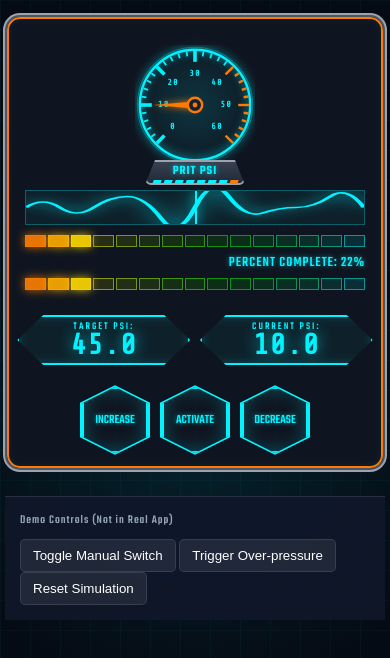
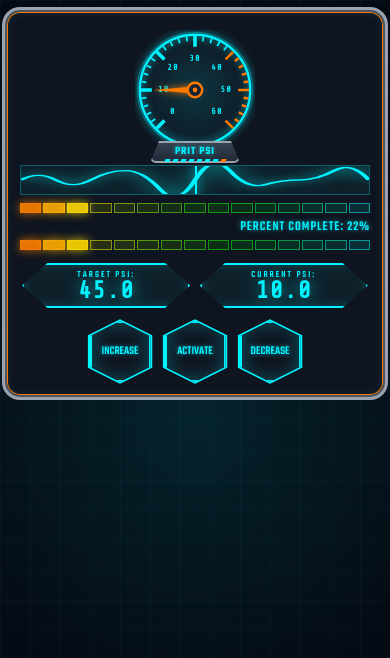
Before and after one commit to sziegler68/On_Board_Air_App, a plain HTML site: page index.html in a window 390 px wide. Drawn offline with nearby package versions, Linux system fonts and the light colour scheme.

Commit message:
Fix mobile layout - viewport-height constrained, aggressive scaling for phones

```diff
--- a/style.css
+++ b/style.css
@@ -29,6 +29,7 @@ body {
     justify-content: center;
     align-items: center;
     height: 100vh;
+    height: 100dvh;
     padding: 10px;
     overflow: hidden;
     position: relative;
@@ -54,30 +55,28 @@ body {
 .hud-wrapper {
     width: 100%;
     max-width: 600px;
+    max-height: calc(100vh - 20px);
+    max-height: calc(100dvh - 20px);
     position: relative;
+    display: flex;
+    flex-direction: column;
 }
 
 .hud-outer-frame {
-    background: linear-gradient(135deg, #2a313b 0%, #0f1520 100%);
-    border: 8px solid;
-    border-image-source: linear-gradient(135deg, var(--metal-light), var(--metal-dark));
-    border-image-slice: 1;
-    border-radius: 40px;
-    /* Note: border-image disables border-radius, using hack below */
-    padding: 15px;
-    box-shadow: 0 0 30px rgba(0, 0, 0, 0.8), inset 0 0 20px rgba(0, 243, 255, 0.1);
-
-    /* Rounded corners hack for gradients */
     background: #0f1520;
     box-shadow: 0 0 0 8px #9ca3af, inset 0 0 0 2px var(--orange), inset 0 0 30px rgba(0, 243, 255, 0.1);
     border-radius: 40px;
     border: 4px solid #4b5563;
+    padding: 15px;
+    display: flex;
+    flex-direction: column;
+    overflow: hidden;
 }
 
 .hud-inner-frame {
     display: flex;
     flex-direction: column;
-    gap: 30px;
+    gap: clamp(8px, 2vh, 30px);
     position: relative;
 }
 
@@ -86,17 +85,18 @@ body {
     display: flex;
     justify-content: space-between;
     align-items: center;
-    padding: 10px;
+    padding: clamp(5px, 1vh, 10px);
 }
 
 /* Analog Gauge */
 .gauge-panel {
     position: relative;
-    width: 220px;
-    height: 220px;
+    width: clamp(130px, 30vw, 220px);
+    height: clamp(130px, 30vw, 220px);
     display: flex;
     justify-content: center;
     align-items: center;
+    flex-shrink: 0;
 }
 
 .gauge-glow-ring {
@@ -440,36 +440,37 @@ body {
 }
 
 /* Mobile Responsiveness */
-@media (max-width: 500px),
-(max-height: 800px) {
+@media (max-width: 500px) {
     body {
         padding: 5px;
+        align-items: flex-start;
     }
 
     .hud-wrapper {
-        align-self: flex-start;
-        margin-top: 10px;
+        margin-top: 5px;
+        max-height: calc(100dvh - 10px);
     }
 
     .hud-outer-frame {
         border-width: 2px;
-        box-shadow: 0 0 0 2px #9ca3af, inset 0 0 0 2px var(--orange), inset 0 0 10px rgba(0, 243, 255, 0.1);
+        box-shadow: 0 0 0 3px #9ca3af, inset 0 0 0 1px var(--orange), inset 0 0 10px rgba(0, 243, 255, 0.1);
         border-radius: 15px;
         padding: 8px;
     }
 
     .hud-inner-frame {
-        gap: 15px;
+        gap: 8px;
     }
 
     .top-section {
         flex-direction: column;
-        gap: 15px;
+        gap: 10px;
+        padding: 5px;
     }
 
     .gauge-panel {
-        width: 140px;
-        height: 140px;
+        width: 130px;
+        height: 130px;
     }
 
     .analog-gauge-svg {
@@ -477,76 +478,83 @@ body {
         height: 120px;
     }
 
-    .gauge-label {
-        bottom: 5px;
-        font-size: 0.8rem;
-    }
-
     .gauge-metal-base {
-        width: 100px;
-        height: 25px;
-        bottom: -10px;
+        width: 90px;
+        height: 22px;
+        bottom: -8px;
     }
 
     .base-text {
-        font-size: 0.8rem;
-        margin-bottom: 0px;
+        font-size: 0.7rem;
+        margin-bottom: 0;
+    }
+
+    .base-bars .bar {
+        width: 5px;
+        height: 3px;
+    }
+
+    .gauge-label {
+        bottom: 5px;
+        font-size: 0.7rem;
     }
 
     .info-panel {
         width: 100%;
         align-items: center;
-        gap: 10px;
+        gap: 8px;
     }
 
     .waveform-box {
-        height: 35px;
+        height: 30px;
     }
 
     .progress-block {
-        gap: 5px;
+        gap: 4px;
     }
 
     .segmented-bar-container {
-        height: 12px;
+        height: 10px;
     }
 
     .progress-text {
-        font-size: 0.9rem;
+        font-size: 0.85rem;
     }
 
     .readouts-section {
         flex-direction: row;
-        align-items: center;
         gap: 5px;
-        padding: 0;
+        padding: 0 5px;
     }
 
     .hex-readout {
         width: 48%;
-        height: 50px;
+        height: 45px;
     }
 
     .readout-label {
-        font-size: 0.65rem;
+        font-size: 0.6rem;
     }
 
     .readout-value {
-        font-size: 1.8rem;
+        font-size: 1.5rem;
     }
 
     .controls-section {
         gap: 10px;
-        margin-top: 5px;
-        margin-bottom: 5px;
+        margin: 3px 0;
     }
 
     .hex-btn {
-        width: 70px;
-        height: 70px;
+        width: 65px;
+        height: 65px;
     }
 
     .hex-content {
-        font-size: 0.8rem;
+        font-size: 0.75rem;
+    }
+
+    .mockup-tools {
+        display: none;
     }
 }
```
Also changed, not shown: 1 other file.
